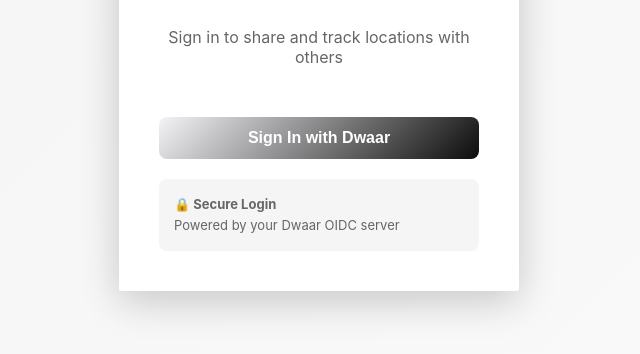
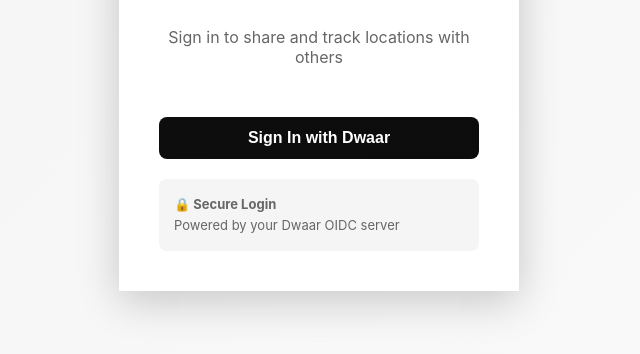
Before and after one commit to NamraSuthar/live-location-tracker-, a website: page client/login.html in a window 1280 px wide. Shown: the part 346-700 px from the top of the page, without its empty margins (321-961 px from the left). Drawn offline with Linux system fonts and the light colour scheme.

Commit message:
change css

```diff
--- a/client/login.html
+++ b/client/login.html
@@ -22,8 +22,7 @@
 
         .login-container {
             background: white;
-            border-color: solid #000;
-            border-radius: 2px;
+            border-color: 5px solid #000;
             box-shadow: 0 10px 40px rgba(0, 0, 0, 0.2);
             padding: 40px;
             max-width: 400px;
@@ -55,7 +54,7 @@
             width: 100%;
             padding: 12px 20px;
             margin-top: 30px;
-            background: linear-gradient(135deg, #f4f4f7 0%, #0c0c0c 100%);
+            background: linear-gradient(135deg, #0d0d0e 0%, #0c0c0c 100%);
             color: white;
             border: none;
             border-radius: 8px;
@@ -118,7 +117,7 @@
             const redirectUri = window.location.origin + '/auth/callback';
             const dwaarUrl = 'https://clickkar.onrender.com'; // Your Dwaar server
 
-            const authUrl = `${dwaarUrl}/oauth/authorize?` +
+            const authUrl = `${dwaarUrl}/o/authenticate?` +
                 `client_id=${clientId}&` +
                 `redirect_uri=${encodeURIComponent(redirectUri)}&` +
                 `response_type=code&` +
```
